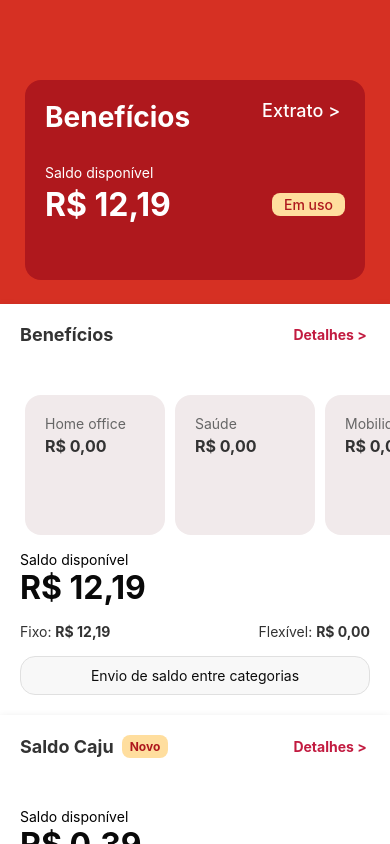
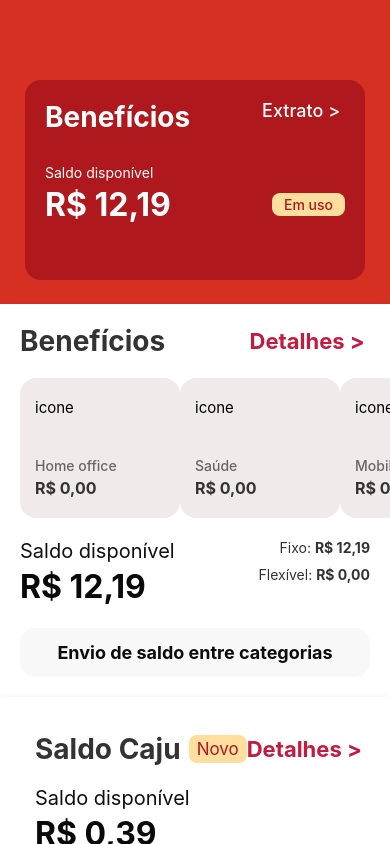
Before and after one commit to Tronin1000/caju, a React Native app: screen / in a window 390 px wide. Built offline with nearby package versions, Linux system fonts and the light colour scheme.

Commit message:
atualizado com os cards ajustados, proximo passo botao flutuante

```diff
--- a/src/screens/TelaCaju.js
+++ b/src/screens/TelaCaju.js
@@ -10,25 +10,23 @@ import estilos from '../styles/estilosCaju';
 export default function TelaCaju() {
   return (
     <ScrollView style={estilos.container}>
-
       <View style={estilos.header}>
-
-        <View style={{ flexDirection: 'row', justifyContent: 'space-between', alignItems: 'flex-start' }}>
+        <View style={estilos.headerLinhaSuperior}>
           <Text style={estilos.headerText}>Benefícios</Text>
-          <Text style={estilos.extrato}>Extrato {'>'} </Text>
+            <TouchableOpacity>
+              <Text style={estilos.extrato}>Extrato {'>'} </Text>
+             </TouchableOpacity>
         </View>
 
         <Text style={estilos.saldoPequenoCardBeneficio}>Saldo disponível</Text>
 
-
-        <View style={{ flexDirection: 'row', justifyContent: 'space-between', alignItems: 'center' }}>
+        <View style={estilos.headerLinhaSaldo}>
           <Text style={estilos.saldoGrandeCardBeneficio}>R$ 12,19</Text>
           <View style={estilos.badgeEmUso}>
             <Text style={estilos.badgeEmUsoTexto}>Em uso</Text>
           </View>
         </View>
       </View>
-
 
       <View style={estilos.card}>
         <View style={estilos.cardHeader}>
@@ -38,35 +36,40 @@ export default function TelaCaju() {
           </TouchableOpacity>
         </View>
 
-        <View style={{ flexDirection: 'row', justifyContent: 'space-between', marginBottom: 16 }}>
-          <View>
-            <View style={estilos.categoriaCard}>
+        <View style={estilos.categoriasLinha}>
+          <View style={estilos.categoriaCard}>
+            <Text style={estilos.categoriaIcone}>icone</Text>
             <Text style={estilos.categoriaTexto}>Home office</Text>
             <Text style={estilos.categoriaValor}>R$ 0,00</Text>
-            </View>
           </View>
-          <View>
-             <View style={estilos.categoriaCard}>
+
+          <View style={estilos.categoriaCard}>
+            <Text style={estilos.categoriaIcone}>icone</Text>
             <Text style={estilos.categoriaTexto}>Saúde</Text>
             <Text style={estilos.categoriaValor}>R$ 0,00</Text>
-            </View>
           </View>
-                    <View>
-             <View style={estilos.categoriaCard}>
+
+          <View style={estilos.categoriaCard}>
+            <Text style={estilos.categoriaIcone}>icone</Text>
             <Text style={estilos.categoriaTexto}>Mobilidade</Text>
             <Text style={estilos.categoriaValor}>R$ 0,00</Text>
-            </View>
           </View>
         </View>
 
-        <View style={estilos.divider} />
+        <View style={estilos.linhaSaldoFixo}>
+          <View style={estilos.colunaEsquerda}>
+            <Text style={estilos.saldoPequeno}>Saldo disponível</Text>
+            <Text style={estilos.saldoGrandeCard}>R$ 12,19</Text>
+          </View>
 
-        <Text style={estilos.saldoPequeno}>Saldo disponível</Text>
-        <Text style={estilos.saldoGrandeCard}>R$ 12,19</Text>
-
-        <View style={{ flexDirection: 'row', justifyContent: 'space-between', marginTop: 8 }}>
-          <Text style={estilos.fixoTexto}>Fixo: <Text style={{ fontWeight: 'bold' }}>R$ 12,19</Text></Text>
-          <Text style={estilos.flexivelTexto}>Flexível: <Text style={{ fontWeight: 'bold' }}>R$ 0,00</Text></Text>
+          <View style={estilos.colunaDireita}>
+            <Text style={estilos.fixoTexto}>
+              Fixo: <Text style={{ fontWeight: 'bold' }}>R$ 12,19</Text>
+            </Text>
+            <Text style={estilos.flexivelTexto}>
+              Flexível: <Text style={{ fontWeight: 'bold' }}>R$ 0,00</Text>
+            </Text>
+          </View>
         </View>
 
         <TouchableOpacity style={estilos.botaoEnvio}>
@@ -76,7 +79,7 @@ export default function TelaCaju() {
         </TouchableOpacity>
       </View>
 
-      <View style={estilos.card}>
+      <View style={estilos.cardSaldo}>
         <View style={estilos.cardHeader}>
           <View style={estilos.tituloComBadge}>
             <Text style={estilos.cardTitle}>Saldo Caju</Text>
@@ -92,7 +95,6 @@ export default function TelaCaju() {
         <Text style={estilos.saldoPequeno}>Saldo disponível</Text>
         <Text style={estilos.saldoGrandeCard}>R$ 0,39</Text>
       </View>
-
     </ScrollView>
   );
 }
--- a/src/styles/estilosCaju.js
+++ b/src/styles/estilosCaju.js
@@ -5,7 +5,6 @@ const estilosCaju = StyleSheet.create({
     flex: 1,
     backgroundColor: '#D63023',
   },
-
   header: {
     marginHorizontal: 25,
     marginTop: 80,
@@ -16,58 +15,48 @@ const estilosCaju = StyleSheet.create({
     height: 200,
     overflow: 'hidden',
   },
-
+  headerLinhaSuperior: {
+    flexDirection: 'row',
+    justifyContent: 'space-between',
+    alignItems: 'flex-start',
+  },
   headerText: {
     fontSize: 28,
     fontWeight: 'bold',
     color: '#ffffff',
     marginBottom: 30,
   },
-
+  extrato: {
+    fontSize: 18,
+    fontWeight: '500',
+    color: '#ffffff',
+  },
+  saldoPequenoCardBeneficio: {
+    fontSize: 14,
+    color: '#ffffff',
+    marginBottom: 4,
+  },
+  headerLinhaSaldo: {
+    flexDirection: 'row',
+    justifyContent: 'space-between',
+    alignItems: 'center',
+  },
+  saldoGrandeCardBeneficio: {
+    fontSize: 32,
+    fontWeight: 'bold',
+    color: '#ffffff',
+  },
   badgeEmUso: {
     backgroundColor: '#FFDE9E',
     borderRadius: 8,
     paddingVertical: 3,
     paddingHorizontal: 12,
   },
-
   badgeEmUsoTexto: {
     fontSize: 14,
     color: '#AF181D',
     fontWeight: '500',
   },
-
-  saldoGrandeCardBeneficio: {
-    fontSize: 32,
-    fontWeight: 'bold',
-    color: '#ffffff',
-  },
-
-  extrato: {
-    fontSize: 18,
-    fontWeight: '500',
-    color: '#ffffff',
-  },
-
-  saldoPequenoCard: {
-    fontSize: 14,
-    color: '#111010',
-    marginBottom: 4,
-  },
-
-  saldoGrandeCard: {
-    fontSize: 32,
-    fontWeight: 'bold',
-    color: '#090909',
-    marginBottom: 8,
-  },
-
-  saldoPequenoCardBeneficio: {
-    fontSize: 14,
-    color: '#ffffff',
-    marginBottom: 4,
-  },
-
   card: {
     backgroundColor: '#ffffff',
     padding: 20,
@@ -78,64 +67,114 @@ const estilosCaju = StyleSheet.create({
     shadowRadius: 8,
     elevation: 3,
   },
-
+  cardHeader: {
+    flexDirection: 'row',
+    justifyContent: 'space-between',
+    alignItems: 'center',
+    marginBottom: 20,
+  },
+  cardTitle: {
+    fontSize: 28,
+    fontWeight: 'bold',
+    color: '#333',
+  },
+  detalhes: {
+    fontWeight: 'bold',
+    color: '#C21B40',
+    fontSize: 22,
+  },
+  categoriasLinha: {
+    flexDirection: 'row',
+    justifyContent: 'space-between',
+    marginBottom: 20,
+    paddingHorizontal: 0,
+  },
+  categoriaCard: {
+    backgroundColor: '#f1eaeb',
+    borderRadius: 16,
+    padding: 15,
+    height: 140,
+    width: 160,
+    alignItems: 'flex-start',
+    justifyContent: 'center',
+  },
+  categoriaIcone: {
+    fontSize: 15,
+    marginBottom: 40,
+    textAlign: 'left',
+  },
+  categoriaTexto: {
+    fontSize: 14,
+    color: '#666',
+    marginBottom: 4,
+    textAlign: 'left',
+    fontWeight: '500',
+  },
+  categoriaValor: {
+    fontSize: 16,
+    fontWeight: 'bold',
+    color: '#333',
+    textAlign: 'left',
+  },
+  linhaSaldoFixo: {
+    flexDirection: 'row',
+    justifyContent: 'space-between',
+    marginTop: 1,
+  },
+  colunaEsquerda: {
+  },
+  saldoPequeno: {
+    fontSize: 20,
+    color: '#111010',
+    marginBottom: 4,
+  },
+  saldoGrandeCard: {
+    fontSize: 32,
+    fontWeight: 'bold',
+    color: '#090909',
+    marginBottom: 4,
+  },
+  colunaDireita: {
+    alignItems: 'flex-end',
+  },
+  fixoTexto: {
+    fontSize: 14,
+    color: '#333',
+    marginBottom: 10,
+  },
+  flexivelTexto: {
+    fontSize: 14,
+    color: '#333',
+  },
+  botaoEnvio: {
+    backgroundColor: '#f8f8f8',
+    padding: 14,
+    borderRadius: 15,
+    borderColor: '#e0e0e0',
+    marginTop: 18,
+  },
+  textoBotao: {
+    color: '#0c0c0c',
+    fontSize: 18,
+    textAlign: 'center',
+    fontWeight: 'bold',
+  },
   cardSaldo: {
     backgroundColor: '#ffffff',
-    padding: 20,
+    padding: 35,
     marginBottom: 0,
-    marginTop: 8,
+    marginTop: 0,
     shadowColor: '#000',
     shadowOffset: { width: 0, height: 2 },
     shadowOpacity: 0.1,
     shadowRadius: 8,
     elevation: 3,
+    height: '100%',
   },
-
-  cardHeader: {
-    flexDirection: 'row',
-    justifyContent: 'space-between',
-    alignItems: 'center',
-    marginBottom: 50,
-  },
-
-  cardTitle: {
-    fontSize: 18,
-    fontWeight: 'bold',
-    color: '#333',
-  },
-
-  detalhes: {
-    fontWeight: 'bold',
-    color: '#C21B40',
-    fontSize: 14,
-  },
-
-  flexivel: {
-    fontSize: 16,
-    color: '#333',
-    marginBottom: 16,
-  },
-
-  botaoEnvio: {
-    backgroundColor: '#f8f8f8',
-    padding: 10,
-    borderRadius: 15,
-    borderWidth: 1,
-    borderColor: '#e0e0e0',
-    marginTop: 16,
-  },
-
-  textoBotao: {
-    color: '#0c0c0c',
-    fontSize: 14,
-    textAlign: 'center',
-  },
-
   tituloComBadge: {
     flexDirection: 'row',
     alignItems: 'center',
   },
-
   badgeNovo: {
     backgroundColor: '#FFDE9E',
     borderRadius: 8,
@@ -143,44 +182,10 @@ const estilosCaju = StyleSheet.create({
     paddingVertical: 4,
     marginLeft: 8,
   },
-
   badgeTexto: {
     color: '#AF181D',
-    fontSize: 12,
-    fontWeight: 'bold',
+    fontSize: 17,
   },
-
-  categoriaCard: {
-    backgroundColor: '#f1eaeb',
-    borderRadius: 16,
-    padding: 20,
-    height: 140,
-    width: 140,
-    marginHorizontal: 5,
-  },
-
-  categoriaTexto: {
-    fontSize: 14,
-    color: '#666',
-    marginBottom: 4,
-  },
-
-  categoriaValor: {
-    fontSize: 16,
-    fontWeight: 'bold',
-    color: '#333',
-  },
-
-  fixoTexto: {
-    fontSize: 14,
-    color: '#333',
-  },
-
-  flexivelTexto: {
-    fontSize: 14,
-    color: '#333',
-  },
-
 });
 
 export default estilosCaju;
```
